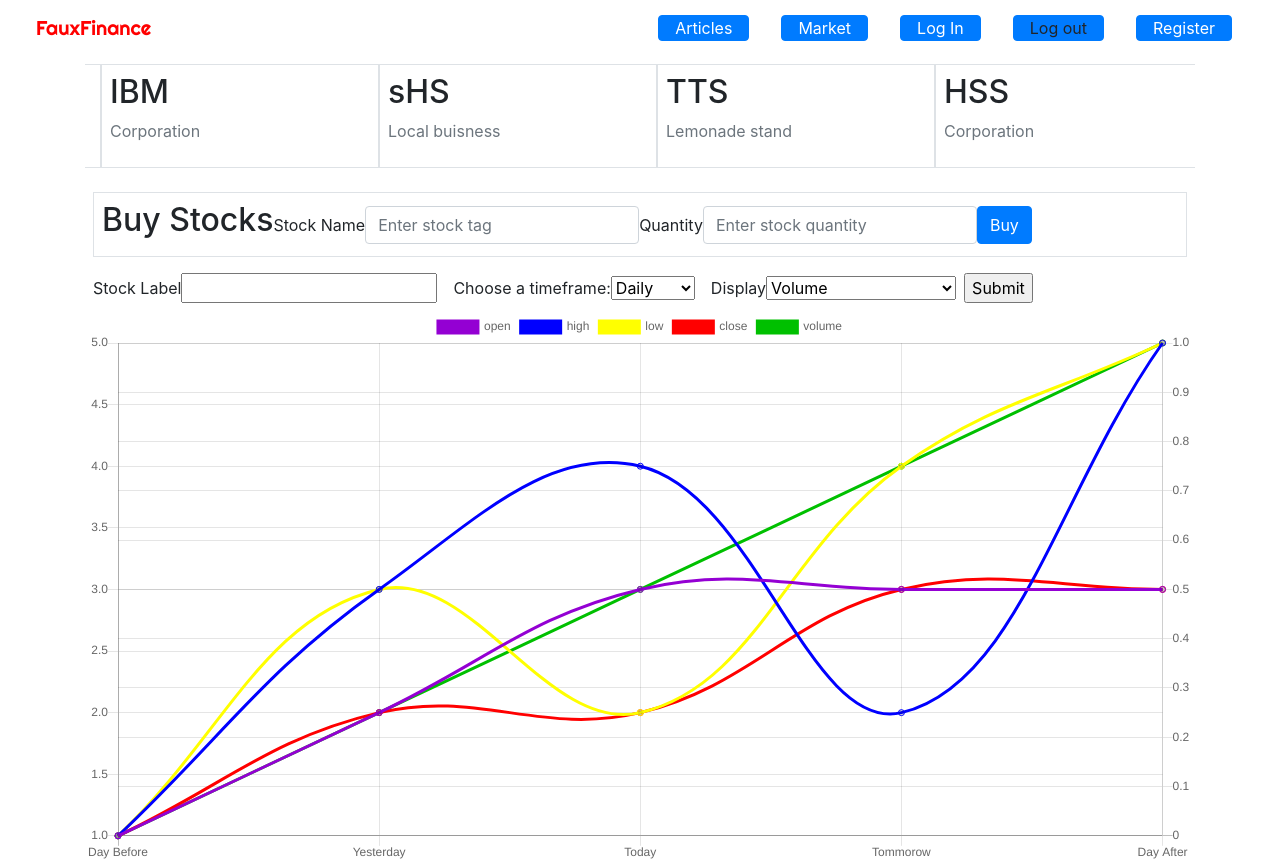
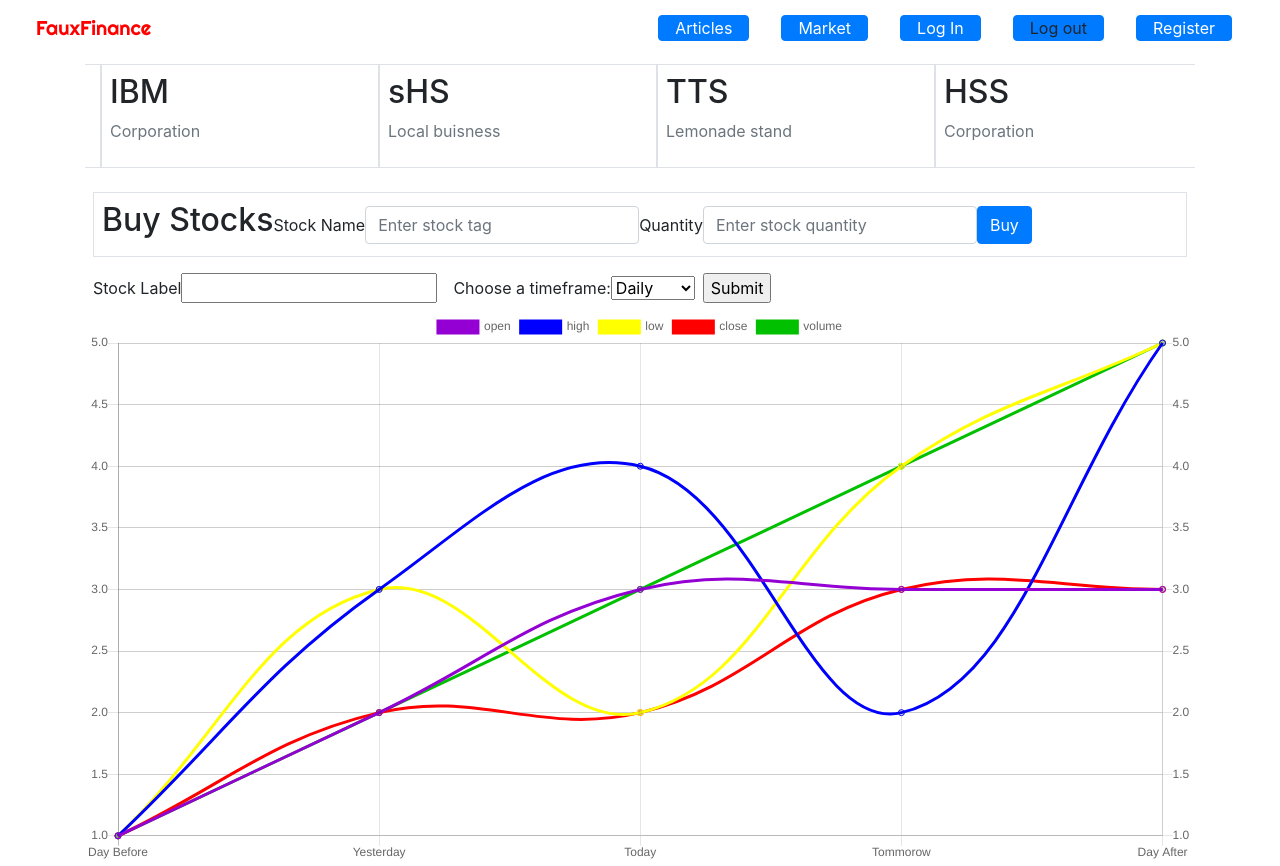
Before and after one commit to ethanhart35/Project3, a React (Create React App) app in the folder client/: page /market in a window 1280 px wide. Built offline with nearby package versions, Linux system fonts and the light colour scheme.

Commit message:
graph search form is on the market page, and the carosel displays stock data on graph

```diff
--- a/client/src/components/Graph/graph.js
+++ b/client/src/components/Graph/graph.js
@@ -1,6 +1,5 @@
 import React, { Component } from 'react';
 import { Line } from 'react-chartjs-2';
-import API from '../../utils/API'
 
 class Graph extends Component {
     constructor() {
@@ -13,26 +12,31 @@ class Graph extends Component {
                         label: 'open',
                         fill: false,
                         borderColor: 'rgba(148,0,211,1)',
+                        yAxisID: 'A',
                         data: [1, 2, 3, 3, 3]
                     }, {
                         label: 'high',
                         fill: false,
                         borderColor: 'rgba(0,0,255,1)',
+                        yAxisID: 'A',
                         data: [1, 3, 4, 2, 5]
                     }, {
                         label: 'low',
                         fill: false,
                         borderColor: 'rgba(255,255,0,1)',
+                        yAxisID: 'A',
                         data: [1, 3, 2, 4, 5]
                     }, {
                         label: 'close',
                         fill: false,
                         borderColor: 'rgba(255,0,0,1)',
+                        yAxisID: 'A',
                         data: [1, 2, 2, 3, 3]
                     }, {
                         label: 'volume',
                         fill: false,
                         borderColor: 'rgba(0,192,0,1)',
+                        yAxisID: 'B',
                         data: [1, 2, 3, 4, 5]
                     }
                 ]
@@ -58,10 +62,7 @@ class Graph extends Component {
     }
 
     componentDidUpdate(prevProps, prevState, snapshot) {
-        console.log(this.props.test)
-        if (this.props.test !== prevState.test) {
-            this.setState({ test: this.props.test })
-            console.log(this.state)
+        if (this.state.graphData === prevState.graphData) {
             this.reGenerateGraph()
         }
     }
@@ -74,7 +75,24 @@ class Graph extends Component {
         let close = [];
         let volume = [];
 
-        var graphData = {
+        Object.entries(this.props.APIdata).map((entry) => {
+            label.push(entry[0]);
+            open.push(entry[1]["1. open"]);
+            high.push(entry[1]["2. high"]);
+            low.push(entry[1]["3. low"]);
+            close.push(entry[1]["4. close"]);
+            volume.push(entry[1]["5. volume"])
+        }
+        )
+
+        label.reverse()
+        open.reverse()
+        high.reverse()
+        low.reverse()
+        close.reverse()
+        volume.reverse()
+
+        var newData = {
             labels: label,
             datasets: [
                 {
@@ -111,161 +129,15 @@ class Graph extends Component {
             ]
         };
 
-        Object.entries(this.props.test).map((entry) => {
-            label.push(entry[0]);
+        this.setState({
+            graphData: newData
+        })
+    }
 
-            volume.push(entry[1]["5. volume"])
-            open.push(entry[1]["1. open"]);
-            high.push(entry[1]["2. high"]);
-            low.push(entry[1]["3. low"]);
-            close.push(entry[1]["4. close"]);
-        }
-        )
-
-        label.reverse()
-        open.reverse()
-        high.reverse()
-        low.reverse()
-        close.reverse()
-        volume.reverse()
-
-        this.setState({
-            graphData: graphData
-        })
-
-    }
-    // old
-
-    generateStock(e) {
-        e.preventDefault()
-        // this.setstate cant use 'this' whist in the API.search callback, this is the fix
-        let currentComponent = this
-
-        if (this.refs.name.value === "") {
-            return false;
-        }
-
-        // the API timeInterval name and the JSON data recovery timeInterval name are different and need to be
-        // changed in order so variables can be grabbed later
-        let dataInterval = []
-        switch (this.refs.time.value) {
-            case "Time_Series_Daily":
-                dataInterval = "Time Series (Daily)"
-                break;
-            case "Time_Series_Weekly":
-                dataInterval = "Weekly Time Series"
-                break;
-            case "Time_Series_Monthly":
-                dataInterval = "Monthly Time Series"
-                break;
-        }
-
-        // search API using name and a time interval for options
-        API.graphStockSearch(this.refs.time.value, this.refs.name.value)
-            .then(function (APIdata) {
-                // all the actual numbers "meta data" also has useful information to be used (eventually)
-                let stockData = APIdata.data[dataInterval]
-
-                let label = [];
-                let open = [];
-                let high = [];
-                let low = [];
-                let close = [];
-                let volume = [];
-
-                var graphData = {
-                    labels: label,
-                    datasets: [
-                        {
-                            label: 'open',
-                            fill: false,
-                            borderColor: 'rgba(148,0,211,1)',
-                            yAxisID: 'A',
-                            data: open
-                        }, {
-                            label: 'high',
-                            fill: false,
-                            borderColor: 'rgba(0,0,255,1)',
-                            yAxisID: 'A',
-                            data: high
-                        }, {
-                            label: 'low',
-                            fill: false,
-                            borderColor: 'rgba(255,255,0,1)',
-                            yAxisID: 'A',
-                            data: low
-                        }, {
-                            label: 'close',
-                            fill: false,
-                            borderColor: 'rgba(255,0,0,1)',
-                            yAxisID: 'A',
-                            data: close
-                        }, {
-                            label: 'volume',
-                            fill: false,
-                            borderColor: 'rgba(0,192,0,1)',
-                            yAxisID: 'B',
-                            data: volume
-                        }
-                    ]
-                };
-
-                Object.entries(stockData).map((entry) => {
-                    label.push(entry[0]);
-
-                    if (currentComponent.refs.volume.value === "Volume") {
-                        volume.push(entry[1]["5. volume"])
-                        open.push(entry[1]["1. open"]);
-                        high.push(entry[1]["2. high"]);
-                        low.push(entry[1]["3. low"]);
-                        close.push(entry[1]["4. close"]);
-                    } else {
-
-                    }
-                }
-                )
-
-                label.reverse()
-                open.reverse()
-                high.reverse()
-                low.reverse()
-                close.reverse()
-                volume.reverse()
-
-                currentComponent.setState({
-                    graphData: graphData
-                })
-
-            })
-
-    }
 
     render() {
         return (
             <div>
-                <form className="form-inline" onSubmit={this.generateStock.bind(this)}>
-                    <div class="form-group p-2">
-                        <label for="name">Stock Label</label>
-                        <input type='text' ref="name" />
-                    </div>
-                    <div className="form-group p-2">
-                        <label for="time">Choose a timeframe:</label>
-                        <select ref="time">
-                            <option value="Time_Series_Daily">Daily</option>
-                            <option value="Time_Series_Weekly">Weekly</option>
-                            <option value="Time_Series_Monthly">Monthly</option>
-                        </select>
-                    </div>
-                    <div className="form-group p-2">
-                        <label for='volume'>Display</label>
-                        <select ref="volume">
-                            <option value="Volume">Volume</option>
-                            <option>High/Low/Open/Close</option>
-                        </select>
-                    </div>
-
-                    <input type='submit' value='Submit' />
-                </form>
                 <Line
                     data={this.state.graphData}
                     options={this.state.options}
--- a/client/src/pages/Market/market.js
+++ b/client/src/pages/Market/market.js
@@ -76,7 +76,7 @@ class Market extends Component {
                 ticker: "TTS"
             }
         ],
-        user: this.props.user
+        // user: this.props.user
     }
 
     componentDidMount() {
@@ -89,11 +89,28 @@ class Market extends Component {
         console.log(this.state)
     }
 
-    loadStock(e, data) {
+    loadStock(e, ticker, time) {
         e.preventDefault()
-        console.log(data)
-        API.getStock(data).then(res => {
-            this.setState({APIdata: res.data["Time Series (Daily)"]})
+        if (ticker === "") { return false }
+
+        API.graphStockSearch(ticker, time).then(res => {
+            // the API timeInterval name and the JSON data recovery timeInterval name are different and need to be
+            // changed in order so variables can be grabbed later
+            let dataInterval = []
+            switch (time) {
+                case "Time_Series_Daily":
+                    dataInterval = "Time Series (Daily)"
+                    break;
+                case "Time_Series_Weekly":
+                    dataInterval = "Weekly Time Series"
+                    break;
+                case "Time_Series_Monthly":
+                    dataInterval = "Monthly Time Series"
+                    break;
+                default:
+            }
+
+            this.setState({ APIdata: res.data[dataInterval] })
         })
     }
 
@@ -139,7 +156,7 @@ class Market extends Component {
                     } */}
                     {   // static stock data
                         this.state.staticStock.map((stock, i) => (
-                            <a onClick={e => this.loadStock(e, stock.ticker)}>
+                            <a onClick={e => this.loadStock(e, stock.ticker, this.refs.time.value)}>
                                 <div className="col p-2 m-3 border">
                                     <div key={i}>
                                         <h2>{stock.ticker}</h2>
@@ -165,7 +182,25 @@ class Market extends Component {
                         <button type="submit" className="btn btn-primary">Buy</button>
                     </form>
                 </div>
-                <Graph test={this.state.APIdata}/>
+
+                <form className="form-inline" onSubmit={e => this.loadStock(e, this.refs.ticker.value, this.refs.time.value)}>
+                    <div className="form-group p-2">
+                        <label for="ticker">Stock Label</label>
+                        <input type='text' ref="ticker" />
+                    </div>
+                    <div className="form-group p-2">
+                        <label for="time">Choose a timeframe:</label>
+                        <select ref="time">
+                            <option value="Time_Series_Daily">Daily</option>
+                            <option value="Time_Series_Weekly">Weekly</option>
+                            <option value="Time_Series_Monthly">Monthly</option>
+                        </select>
+                    </div>
+
+                    <input type='submit' value='Submit' />
+                </form>
+
+                <Graph APIdata={this.state.APIdata} />
             </div>
         )
     }
--- a/client/src/utils/API.js
+++ b/client/src/utils/API.js
@@ -25,7 +25,7 @@ export default {
     return axios.post("/auth/logout")
   },
 
-  graphStockSearch: function (time, ticker) {
+  graphStockSearch: function (ticker, time) {
     var key = "Y630EXU2OC7ZDZ1G"
     var stockDataString = "https://www.alphavantage.co/query?function=" + time + "&symbol=" + ticker + "&apikey=" + key
 
```
